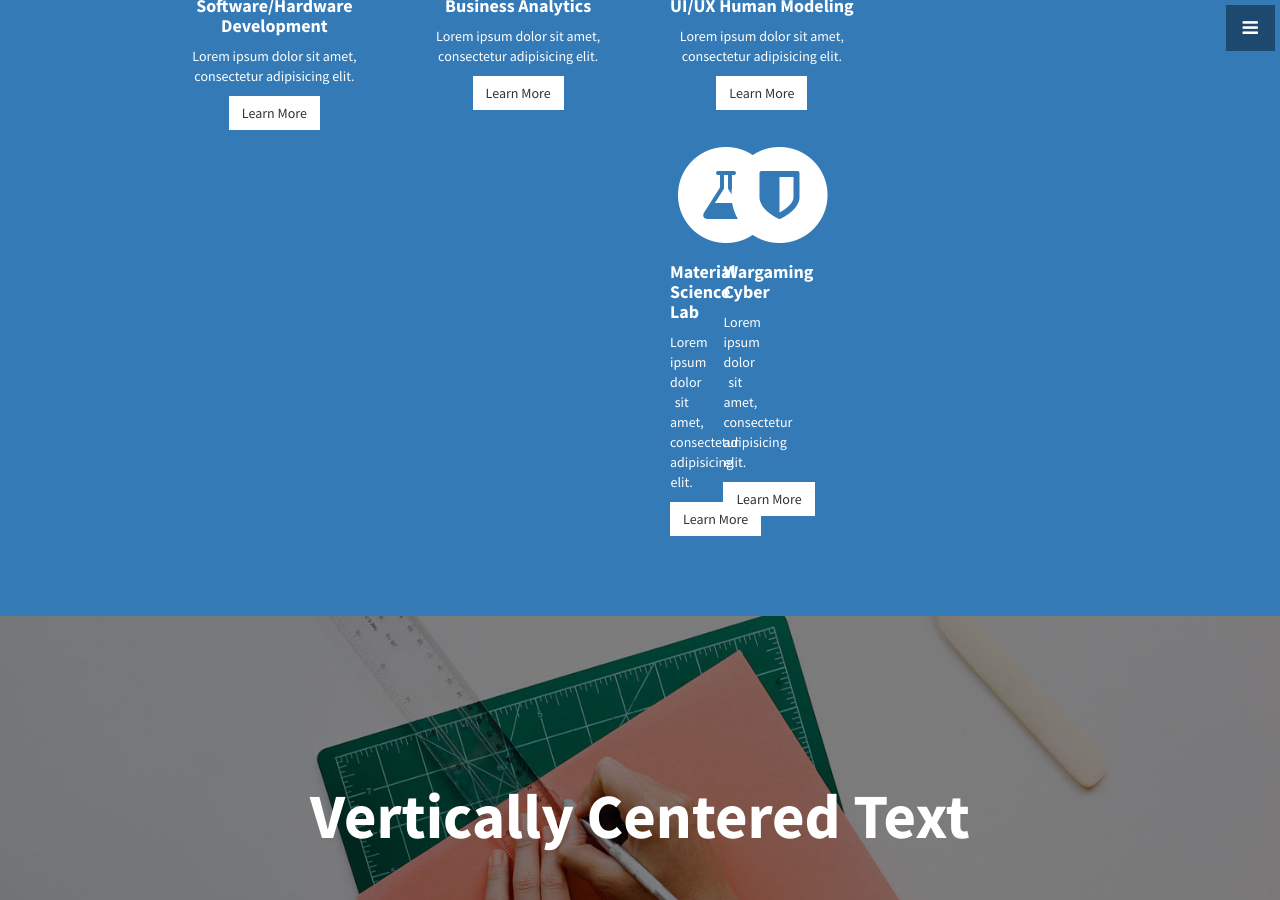
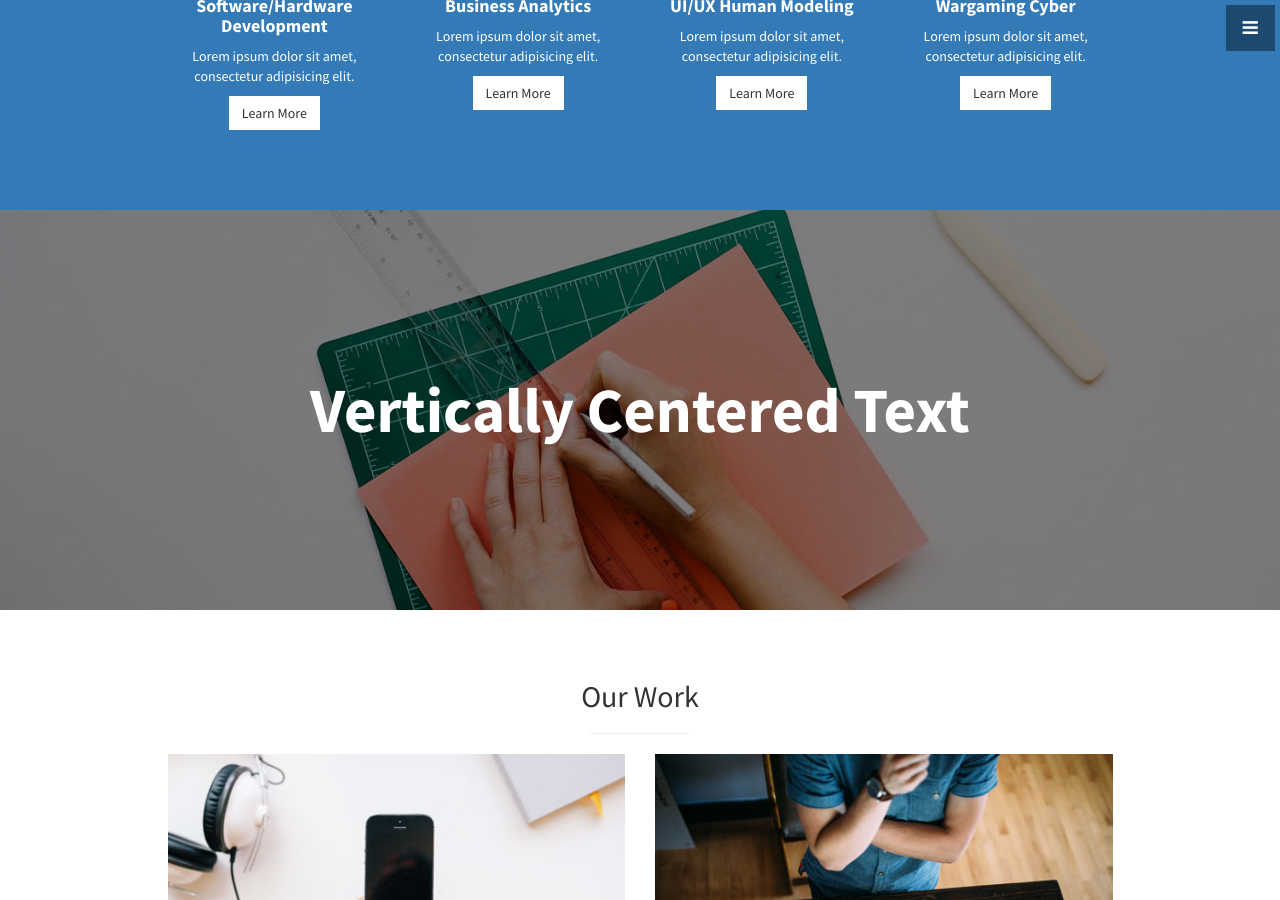
Before and after one commit to protoedu/protoedu.github.io, a Jekyll site: the page built from index.html, in a window 1280 px wide and 900 px high, scrolled down 1382 px. Built offline with Jekyll 4.4.1, drawn with Linux system fonts in a browser that asks for light colours.

Commit message:
update services

```diff
--- a/_includes/services.html
+++ b/_includes/services.html
@@ -36,22 +36,10 @@
             <div class="service-item">
               <span class="fa-stack fa-4x">
               <i class="fa fa-circle fa-stack-2x"></i>
-              <i class="fa fa-shield fa-stack-1x text-primary"></i>
+              <i class="fa fa-flask fa-stack-1x text-primary"></i>
             </span>
               <h4>
                 <strong>UI/UX Human Modeling</strong>
-              </h4>
-              <p>Lorem ipsum dolor sit amet, consectetur adipisicing elit.</p>
-              <a href="#" class="btn btn-light">Learn More</a>
-            </div>
-          <div class="col-md-3 col-sm-6">
-            <div class="service-item">
-              <span class="fa-stack fa-4x">
-              <i class="fa fa-circle fa-stack-2x"></i>
-              <i class="fa fa-flask fa-stack-1x text-primary"></i>
-            </span>
-              <h4>
-                <strong>Material Science Lab</strong>
               </h4>
               <p>Lorem ipsum dolor sit amet, consectetur adipisicing elit.</p>
               <a href="#" class="btn btn-light">Learn More</a>
```
